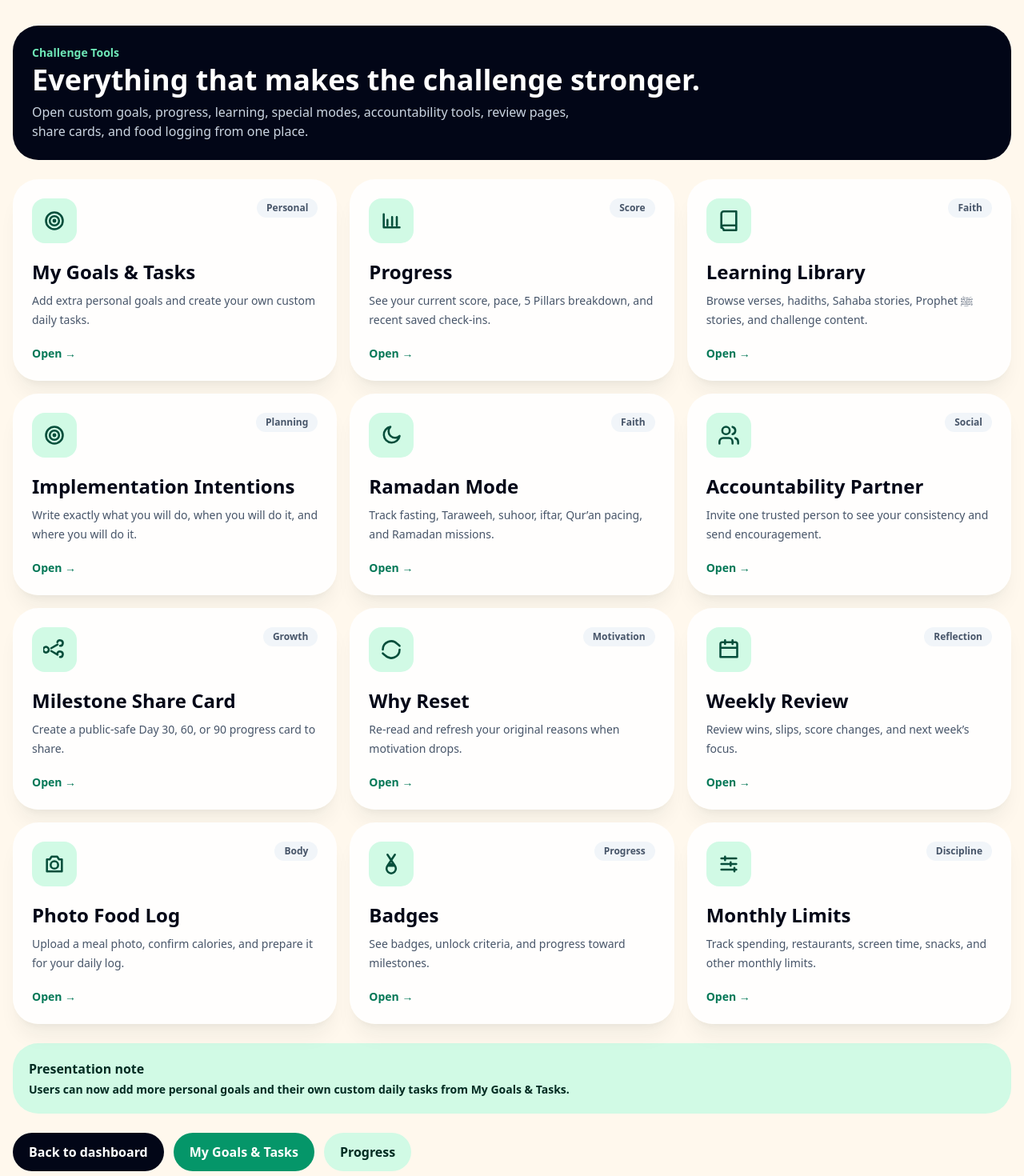
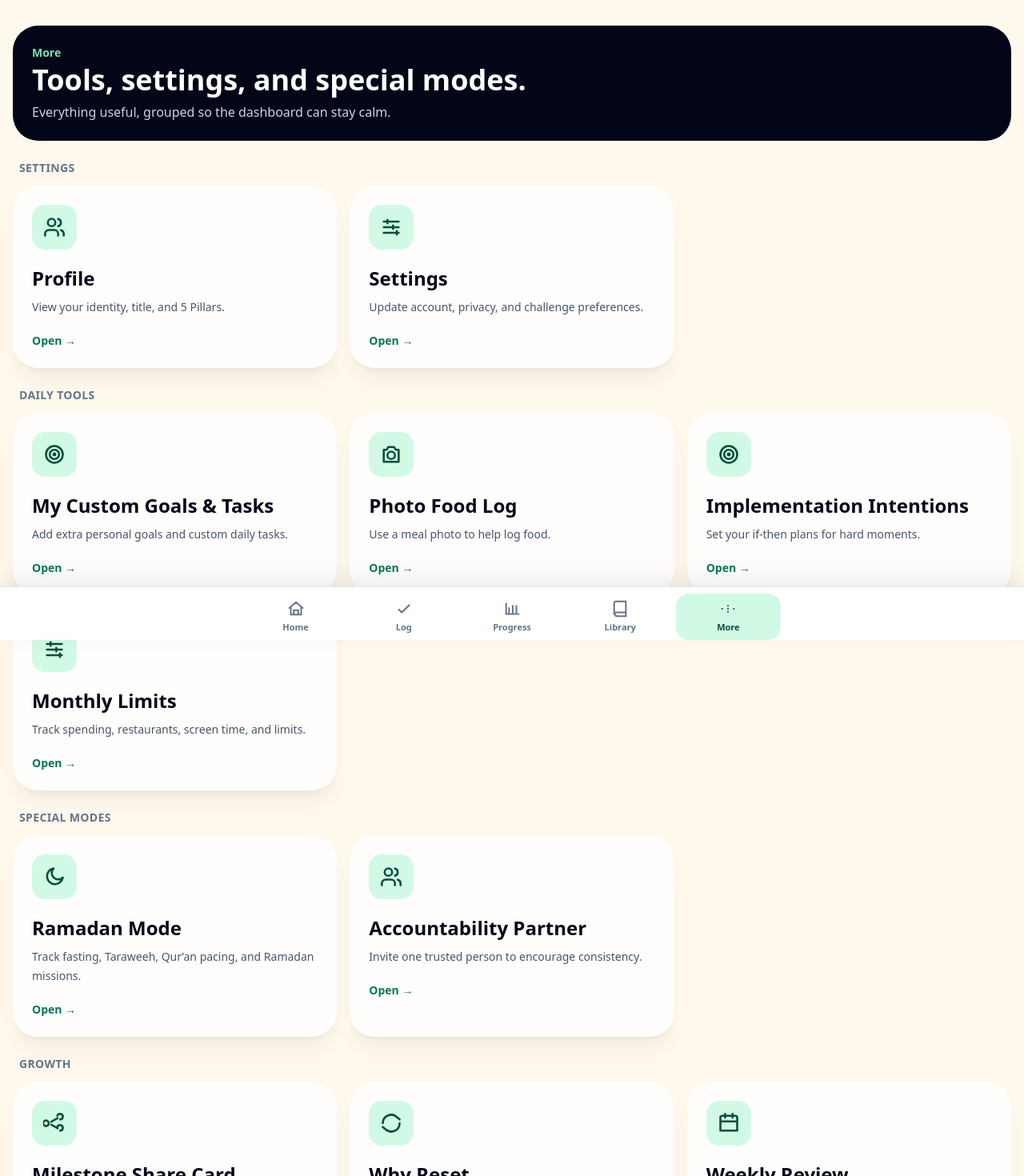
Before and after one commit to hxhhxxs/The-Challenge-, a Next.js app: page /tools in a window 1280 px wide. Shown: the top 1470 px of the page at 80% size. Built offline with nearby package versions, Linux system fonts and the light colour scheme.

Commit message:
Group tools into calm More page

```diff
--- a/app/tools/page.tsx
+++ b/app/tools/page.tsx
@@ -1,19 +1,28 @@
 import Link from "next/link";
+import { BottomNav } from "@/components/BottomNav";
 import { cardClass, pageBg } from "@/lib/challenge-ui";
 
-const tools = [
-  { title: "My Goals & Tasks", href: "/goals", icon: "target", description: "Add extra personal goals and create your own custom daily tasks.", tag: "Personal" },
-  { title: "Progress", href: "/progress", icon: "chart", description: "See your current score, pace, 5 Pillars breakdown, and recent saved check-ins.", tag: "Score" },
-  { title: "Learning Library", href: "/learning", icon: "book", description: "Browse verses, hadiths, Sahaba stories, Prophet ﷺ stories, and challenge content.", tag: "Faith" },
-  { title: "Implementation Intentions", href: "/intentions", icon: "target", description: "Write exactly what you will do, when you will do it, and where you will do it.", tag: "Planning" },
-  { title: "Ramadan Mode", href: "/ramadan", icon: "moon", description: "Track fasting, Taraweeh, suhoor, iftar, Qur’an pacing, and Ramadan missions.", tag: "Faith" },
-  { title: "Accountability Partner", href: "/partner", icon: "users", description: "Invite one trusted person to see your consistency and send encouragement.", tag: "Social" },
-  { title: "Milestone Share Card", href: "/share-card", icon: "share", description: "Create a public-safe Day 30, 60, or 90 progress card to share.", tag: "Growth" },
-  { title: "Why Reset", href: "/why-reset", icon: "refresh", description: "Re-read and refresh your original reasons when motivation drops.", tag: "Motivation" },
-  { title: "Weekly Review", href: "/weekly-review", icon: "calendar", description: "Review wins, slips, score changes, and next week’s focus.", tag: "Reflection" },
-  { title: "Photo Food Log", href: "/food-photo", icon: "camera", description: "Upload a meal photo, confirm calories, and prepare it for your daily log.", tag: "Body" },
-  { title: "Badges", href: "/badges", icon: "medal", description: "See badges, unlock criteria, and progress toward milestones.", tag: "Progress" },
-  { title: "Monthly Limits", href: "/limits", icon: "sliders", description: "Track spending, restaurants, screen time, snacks, and other monthly limits.", tag: "Discipline" },
+const groups = [
+  { heading: "Settings", items: [
+    { title: "Profile", href: "/profile", icon: "users", description: "View your identity, title, and 5 Pillars." },
+    { title: "Settings", href: "/settings", icon: "sliders", description: "Update account, privacy, and challenge preferences." },
+  ]},
+  { heading: "Daily Tools", items: [
+    { title: "My Custom Goals & Tasks", href: "/goals", icon: "target", description: "Add extra personal goals and custom daily tasks." },
+    { title: "Photo Food Log", href: "/food-photo", icon: "camera", description: "Use a meal photo to help log food." },
+    { title: "Implementation Intentions", href: "/intentions", icon: "target", description: "Set your if-then plans for hard moments." },
+    { title: "Monthly Limits", href: "/limits", icon: "sliders", description: "Track spending, restaurants, screen time, and limits." },
+  ]},
+  { heading: "Special Modes", items: [
+    { title: "Ramadan Mode", href: "/ramadan", icon: "moon", description: "Track fasting, Taraweeh, Qur’an pacing, and Ramadan missions." },
+    { title: "Accountability Partner", href: "/partner", icon: "users", description: "Invite one trusted person to encourage consistency." },
+  ]},
+  { heading: "Growth", items: [
+    { title: "Milestone Share Card", href: "/share-card", icon: "share", description: "Create a public-safe Day 30, 60, or 90 card." },
+    { title: "Why Reset", href: "/why-reset", icon: "refresh", description: "Revisit your reason when motivation drops." },
+    { title: "Weekly Review", href: "/weekly-review", icon: "calendar", description: "Review real check-ins and plan next week." },
+    { title: "Badges", href: "/badges", icon: "medal", description: "See milestones and badge progress." },
+  ]},
 ];
 
 export default function ToolsPage() {
@@ -21,46 +30,34 @@ export default function ToolsPage() {
     <main className={pageBg}>
       <div className="mx-auto max-w-7xl space-y-6">
         <section className="rounded-[2rem] bg-slate-950 p-6 text-white">
-          <p className="text-sm font-bold text-emerald-300">Challenge Tools</p>
-          <h1 className="mt-1 text-4xl font-black">Everything that makes the challenge stronger.</h1>
-          <p className="mt-2 max-w-2xl text-slate-300">Open custom goals, progress, learning, special modes, accountability tools, review pages, share cards, and food logging from one place.</p>
+          <p className="text-sm font-bold text-emerald-300">More</p>
+          <h1 className="mt-1 text-4xl font-black">Tools, settings, and special modes.</h1>
+          <p className="mt-2 max-w-2xl text-slate-300">Everything useful, grouped so the dashboard can stay calm.</p>
         </section>
 
-        <section className="grid gap-4 md:grid-cols-2 lg:grid-cols-3">
-          {tools.map((tool) => (
+        {groups.map((group) => (
+          <section key={group.heading} className="space-y-3">
+            <h2 className="px-2 text-sm font-black uppercase tracking-wide text-slate-500">{group.heading}</h2>
+            <div className="grid gap-4 md:grid-cols-2 lg:grid-cols-3">
+              {group.items.map((tool) => (
                 <Link key={tool.href} href={tool.href} className={`${cardClass} group transition hover:-translate-y-1 hover:shadow-2xl`}>
-              <div className="flex items-start justify-between gap-4">
-                <div className="flex h-14 w-14 items-center justify-center rounded-2xl bg-emerald-100 text-emerald-900">
-                  <LineIcon kind={tool.icon} />
-                </div>
-                <span className="rounded-full bg-slate-100 px-3 py-1 text-xs font-black text-slate-600 group-hover:bg-emerald-100 group-hover:text-emerald-800">{tool.tag}</span>
-              </div>
-              <h2 className="mt-5 text-2xl font-black text-slate-950">{tool.title}</h2>
+                  <div className="flex h-14 w-14 items-center justify-center rounded-2xl bg-emerald-100 text-emerald-900"><LineIcon kind={tool.icon} /></div>
+                  <h3 className="mt-5 text-2xl font-black text-slate-950">{tool.title}</h3>
                   <p className="mt-2 text-sm leading-6 text-slate-600">{tool.description}</p>
                   <p className="mt-5 text-sm font-black text-emerald-700">Open →</p>
                 </Link>
               ))}
+            </div>
           </section>
-
-        <section className="rounded-[2rem] bg-emerald-100 p-5 text-emerald-950">
-          <p className="font-black">Presentation note</p>
-          <p className="mt-1 text-sm font-semibold">Users can now add more personal goals and their own custom daily tasks from My Goals & Tasks.</p>
-        </section>
-
-        <div className="flex flex-wrap gap-3">
-          <Link href="/dashboard" className="rounded-full bg-slate-950 px-5 py-3 font-black text-white">Back to dashboard</Link>
-          <Link href="/goals" className="rounded-full bg-emerald-600 px-5 py-3 font-black text-white">My Goals & Tasks</Link>
-          <Link href="/progress" className="rounded-full bg-emerald-100 px-5 py-3 font-black text-emerald-950">Progress</Link>
+        ))}
       </div>
-      </div>
+      <BottomNav />
     </main>
   );
 }
 
 function LineIcon({ kind }: { kind: string }) {
   const paths: Record<string, string> = {
-    chart: "M4 19V5M8 17v-6M13 17V8M18 17v-9M4 19h17",
-    book: "M4 19.5A2.5 2.5 0 0 1 6.5 17H20M4 4.5A2.5 2.5 0 0 1 6.5 2H20v20H6.5A2.5 2.5 0 0 0 4 19.5v-15Z",
     target: "M12 21a9 9 0 1 0 0-18 9 9 0 0 0 0 18ZM12 17a5 5 0 1 0 0-10 5 5 0 0 0 0 10ZM12 13a1 1 0 1 0 0-2 1 1 0 0 0 0 2Z",
     moon: "M21 12.8A8.5 8.5 0 1 1 11.2 3 6.5 6.5 0 0 0 21 12.8Z",
     users: "M16 21v-2a4 4 0 0 0-4-4H6a4 4 0 0 0-4 4v2M9 11a4 4 0 1 0 0-8 4 4 0 0 0 0 8ZM22 21v-2a4 4 0 0 0-3-3.87M16 3.13a4 4 0 0 1 0 7.75",
```
Lines whose indentation alone changed are shown as unchanged.
